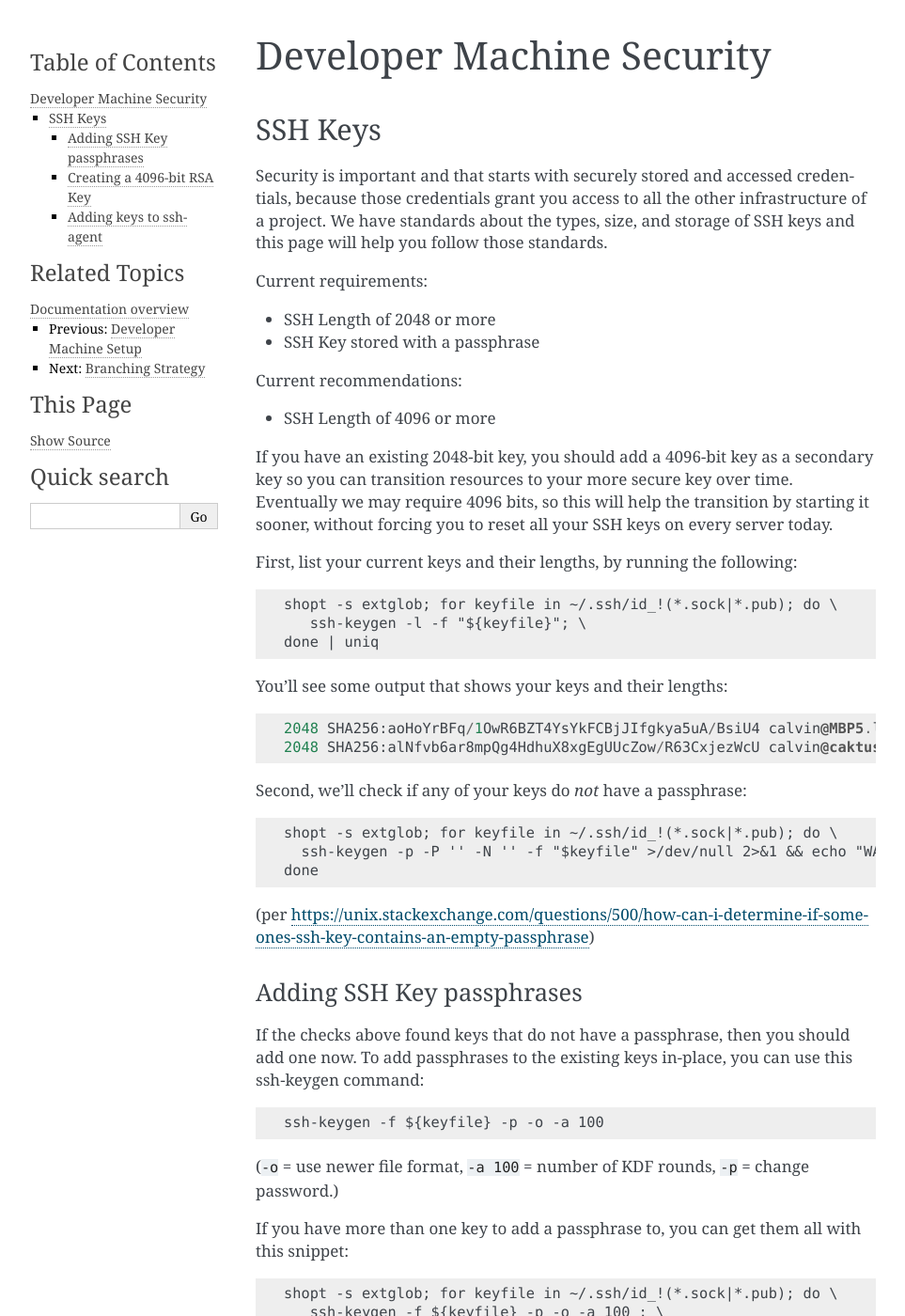
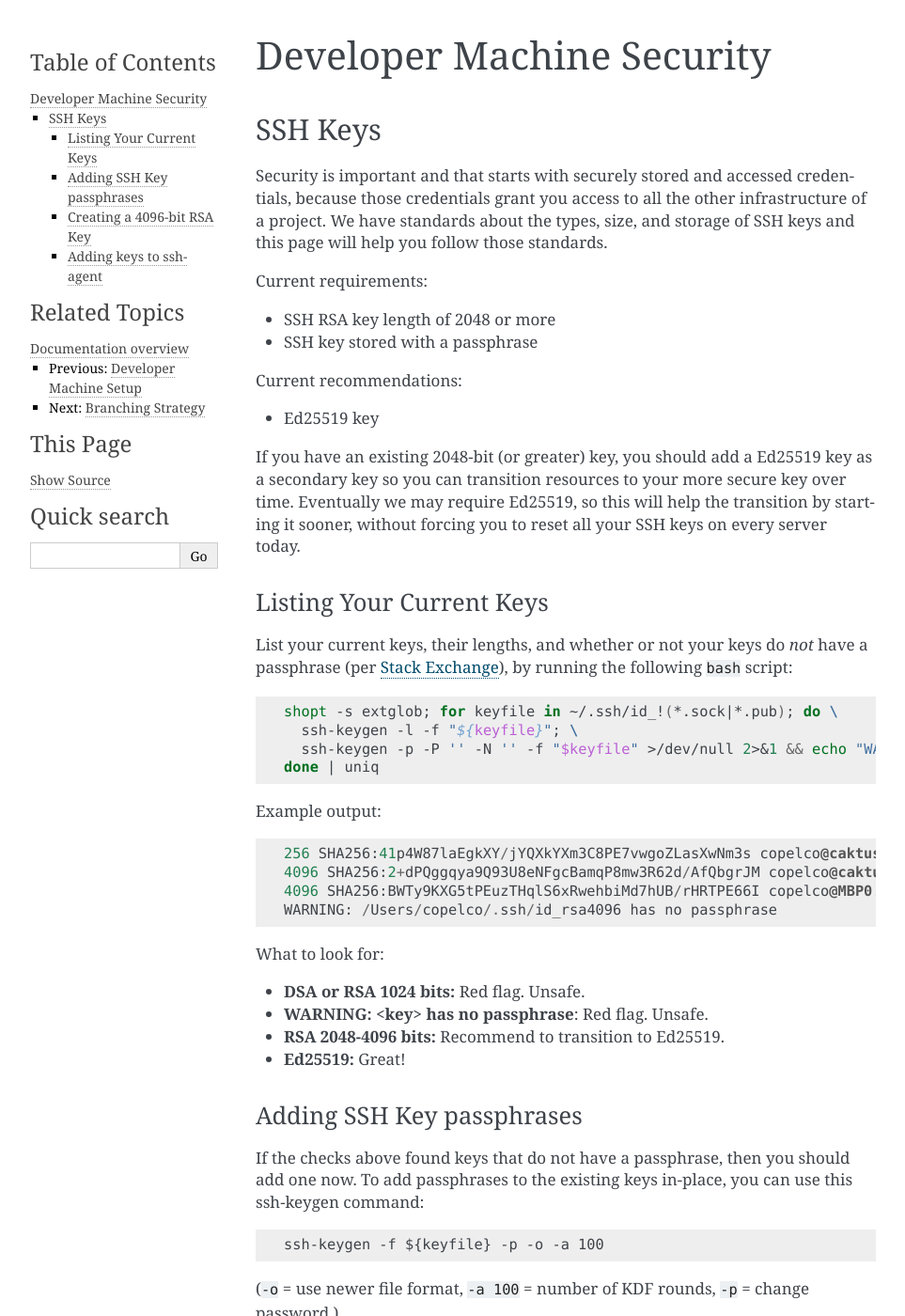
Before and after one commit to caktus/guidebook, a Sphinx documentation site: the page built from source/security.rst, in a window 1280 px wide and 1400 px high. Shown: the whole window at 94% size, without its empty margins (148-1111 px from the left). Built offline with Sphinx 7.4.7, drawn with Linux system fonts in a browser that asks for light colours.

Commit message:
add Ed25519 as recomended key type; simplify listing your keys section

```diff
--- a/source/security.rst
+++ b/source/security.rst
@@ -1,5 +1,6 @@
 Developer Machine Security
 ##########################
+
 
 SSH Keys
 ========
@@ -10,36 +11,48 @@ the types, size, and storage of SSH keys and this page will help you follow thos
 
 Current requirements:
 
-- SSH Length of 2048 or more
-- SSH Key stored with a passphrase
+- SSH RSA key length of 2048 or more
+- SSH key stored with a passphrase
 
 Current recommendations:
 
-- SSH Length of 4096 or more
+- Ed25519 key
 
-If you have an existing 2048-bit key, you should add a 4096-bit key as a secondary key so you can
-transition resources to your more secure key over time. Eventually we may require 4096 bits, so
-this will help the transition by starting it sooner, without forcing you to reset all your SSH
-keys on every server today.
+If you have an existing 2048-bit (or greater) key, you should add a Ed25519 key as a secondary key
+so you can transition resources to your more secure key over time. Eventually we may require
+Ed25519, so this will help the transition by starting it sooner, without forcing you to reset all
+your SSH keys on every server today.
 
-First, list your current keys and their lengths, by running the following::
+
+Listing Your Current Keys
+-------------------------
+
+List your current keys, their lengths, and whether or not your keys do *not* have a passphrase (per
+`Stack Exchange`_), by running the following ``bash`` script:
+
+.. code-block:: bash
 
     shopt -s extglob; for keyfile in ~/.ssh/id_!(*.sock|*.pub); do \
-       ssh-keygen -l -f "${keyfile}"; \
+      ssh-keygen -l -f "${keyfile}"; \
+      ssh-keygen -p -P '' -N '' -f "$keyfile" >/dev/null 2>&1 && echo "WARNING: $keyfile has no passphrase"; \
     done | uniq
 
-You'll see some output that shows your keys and their lengths::
+Example output::
 
-    2048 SHA256:aoHoYrBFq/1OwR6BZT4YsYkFCBjJIfgkya5uA/BsiU4 calvin@MBP5.local (RSA)
-    2048 SHA256:alNfvb6ar8mpQg4HdhuX8xgEgUUcZow/R63CxjezWcU calvin@caktus001 (RSA)
+  256 SHA256:41p4W87laEgkXY/jYQXkYXm3C8PE7vwgoZLasXwNm3s copelco@caktusgroup.com (ED25519)
+  4096 SHA256:2+dPQggqya9Q93U8eNFgcBamqP8mw3R62d/AfQbgrJM copelco@caktusgroup.com (RSA)
+  4096 SHA256:BWTy9KXG5tPEuzTHqlS6xRwehbiMd7hUB/rHRTPE66I copelco@MBP0.local (RSA)
+  WARNING: /Users/copelco/.ssh/id_rsa4096 has no passphrase
 
-Second, we'll check if any of your keys do *not* have a passphrase::
+What to look for:
 
-    shopt -s extglob; for keyfile in ~/.ssh/id_!(*.sock|*.pub); do \
-      ssh-keygen -p -P '' -N '' -f "$keyfile" >/dev/null 2>&1 && echo "WARNING: $keyfile has no passphrase"; \
-    done
+* **DSA or RSA 1024 bits:** Red flag. Unsafe.
+* **WARNING: <key> has no passphrase**: Red flag. Unsafe.
+* **RSA 2048-4096 bits:** Recommend to transition to Ed25519.
+* **Ed25519:** Great!
 
-(per https://unix.stackexchange.com/questions/500/how-can-i-determine-if-someones-ssh-key-contains-an-empty-passphrase)
+.. _Stack Exchange: https://unix.stackexchange.com/questions/500/how-can-i-determine-if-someones-ssh-key-contains-an-empty-passphrase
+
 
 Adding SSH Key passphrases
 --------------------------
```
